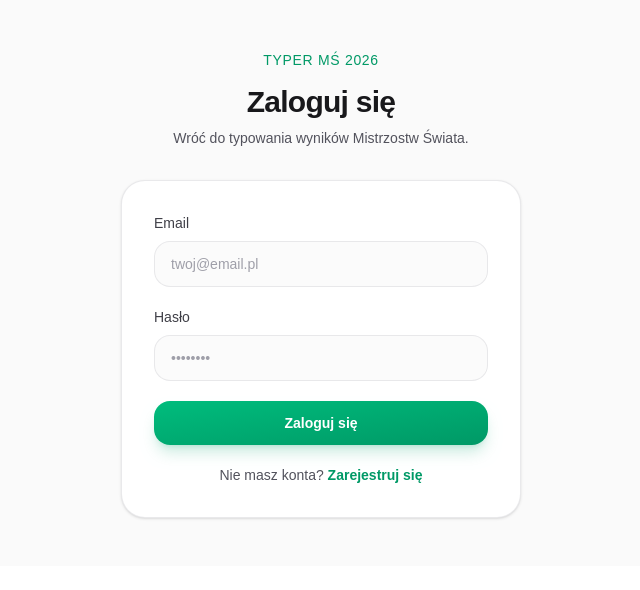
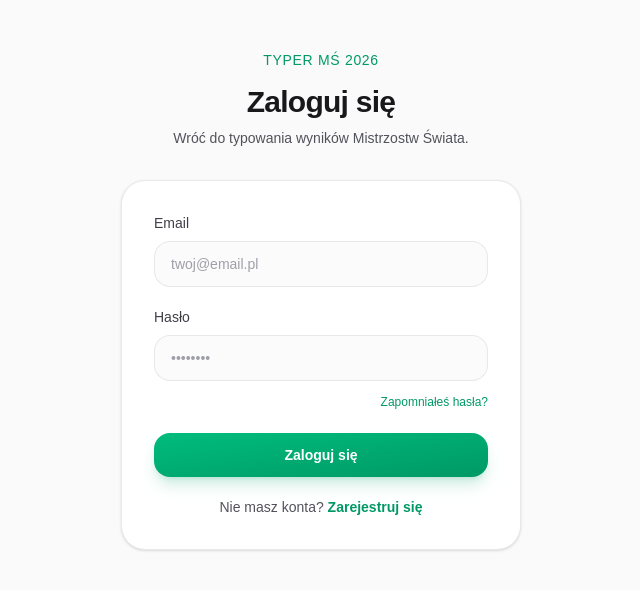
Before and after one commit to c00hnia2/world-cup-predictor, a Next.js app: page /login in a window 1280 px wide. Shown: the top 590 px of the page, without its empty margins (319-959 px from the left). Built offline with nearby package versions, Linux system fonts and the light colour scheme; no server answers.

Commit message:
ui(auth): Zaktualizowano widok logowania o link resetu i komunikaty sukcesu

```diff
--- a/app/login/page.tsx
+++ b/app/login/page.tsx
@@ -6,7 +6,25 @@ import { LoginForm } from "@/components/LoginForm";
 // zablokowane przez script-src 'strict-dynamic'.
 export const dynamic = "force-dynamic";
 
-export default function LoginPage() {
+interface LoginPageProps {
+  searchParams: Promise<{ message?: string; error?: string }>;
+}
+
+const LOGIN_MESSAGES: Record<string, string> = {
+  password_reset_success:
+    "Hasło zostało pomyślnie zmienione. Możesz się teraz zalogować.",
+};
+
+const LOGIN_ERRORS: Record<string, string> = {
+  auth_callback:
+    "Nie udało się potwierdzić linku z wiadomości e-mail. Spróbuj ponownie.",
+};
+
+export default async function LoginPage({ searchParams }: LoginPageProps) {
+  const { message, error } = await searchParams;
+  const successMessage = message ? LOGIN_MESSAGES[message] : null;
+  const errorMessage = error ? LOGIN_ERRORS[error] : null;
+
   return (
     <div className="min-h-full bg-zinc-50 dark:bg-zinc-950">
       <main className="mx-auto flex min-h-full w-full max-w-md flex-col justify-center px-4 py-12 sm:px-6">
@@ -26,7 +44,15 @@ export default function LoginPage() {
         </div>
 
         <div className="rounded-3xl border border-zinc-200/80 bg-white p-6 shadow-sm dark:border-zinc-800 dark:bg-zinc-900 sm:p-8">
-          <LoginForm />
+          {errorMessage ? (
+            <div
+              role="alert"
+              className="mb-5 rounded-2xl border border-rose-200 bg-rose-50 px-4 py-3 text-sm font-medium text-rose-700 dark:border-rose-900/50 dark:bg-rose-950/40 dark:text-rose-300"
+            >
+              {errorMessage}
+            </div>
+          ) : null}
+          <LoginForm successMessage={successMessage} />
         </div>
       </main>
     </div>
--- a/components/LoginForm.tsx
+++ b/components/LoginForm.tsx
@@ -12,7 +12,11 @@ import {
 } from "@/components/auth/AuthFormStyles";
 import { initialAuthFormState } from "@/types/auth";
 
-export function LoginForm() {
+interface LoginFormProps {
+  successMessage?: string | null;
+}
+
+export function LoginForm({ successMessage }: LoginFormProps) {
   const [state, formAction] = useActionState(login, initialAuthFormState);
 
   return (
@@ -23,6 +27,15 @@ export function LoginForm() {
           className="rounded-2xl border border-rose-200 bg-rose-50 px-4 py-3 text-sm font-medium text-rose-700 dark:border-rose-900/50 dark:bg-rose-950/40 dark:text-rose-300"
         >
           {state.message}
+        </div>
+      ) : null}
+
+      {successMessage ? (
+        <div
+          role="status"
+          className="rounded-2xl border border-emerald-200 bg-emerald-50 px-4 py-3 text-sm font-medium text-emerald-700 dark:border-emerald-900/50 dark:bg-emerald-950/40 dark:text-emerald-300"
+        >
+          {successMessage}
         </div>
       ) : null}
 
@@ -81,6 +94,14 @@ export function LoginForm() {
             {state.fieldErrors.password}
           </p>
         ) : null}
+        <p className="text-right">
+          <Link
+            href="/forgot-password"
+            className="text-xs font-medium text-emerald-600 underline-offset-4 hover:underline dark:text-emerald-400"
+          >
+            Zapomniałeś hasła?
+          </Link>
+        </p>
       </div>
 
       <AuthSubmitButton idleLabel="Zaloguj się" pendingLabel="Logowanie…" />
```
